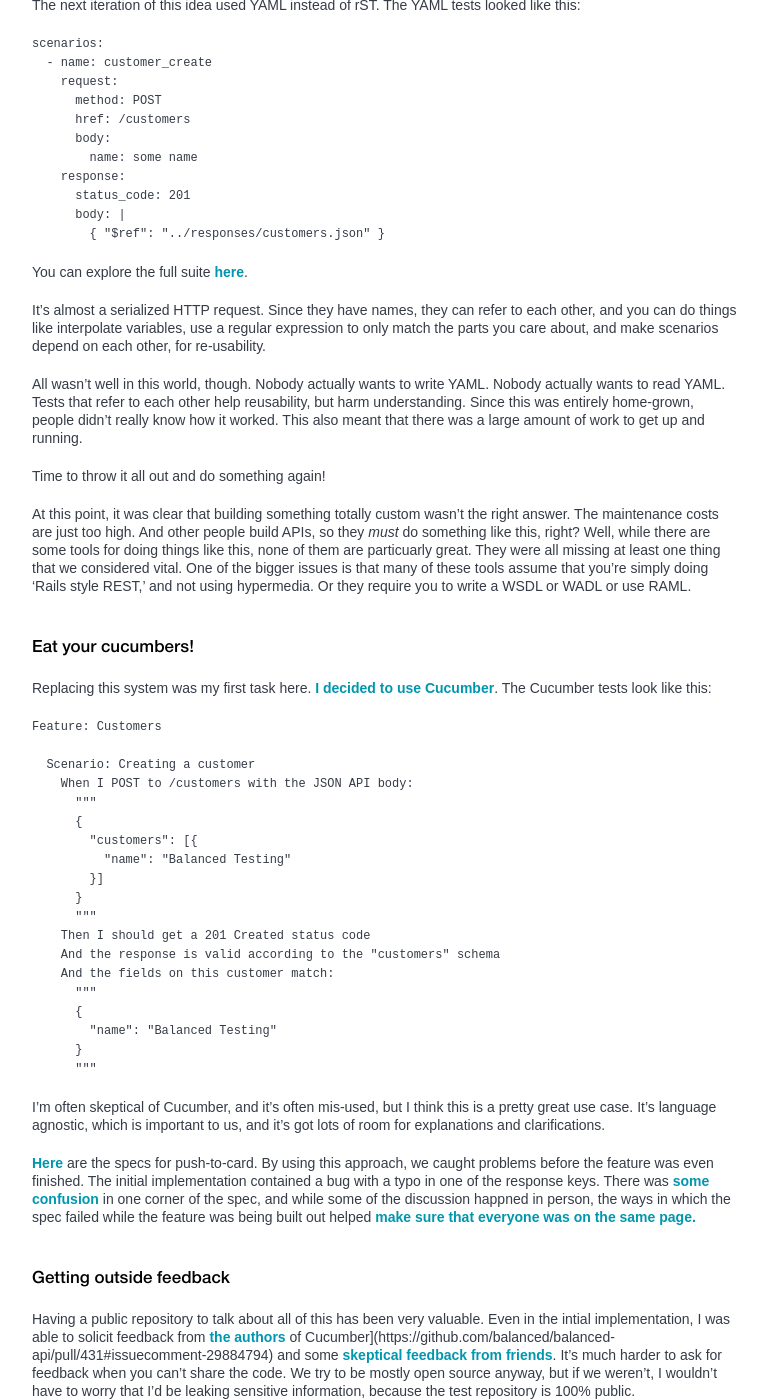
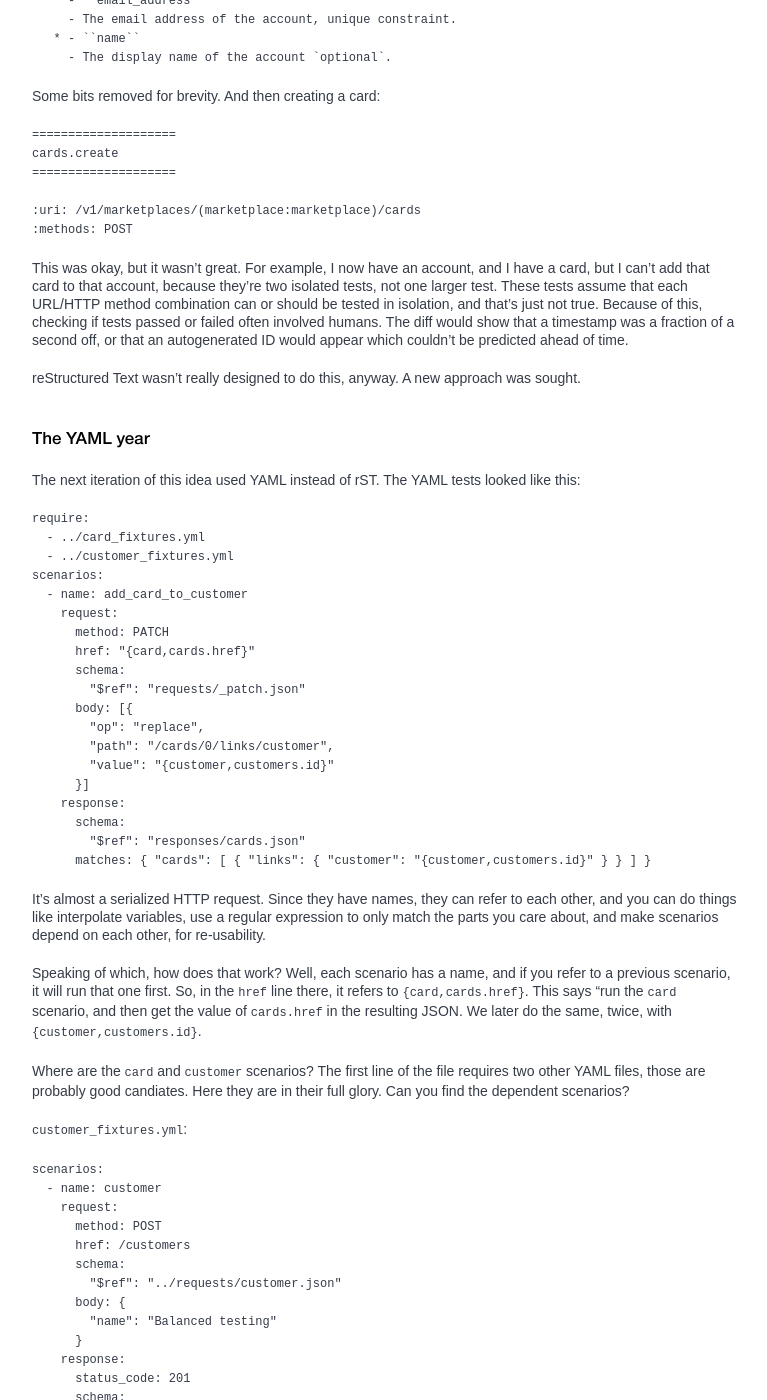
Before and after one commit to balanced/balanced.github.com, a Jekyll site: the page built from _posts/2014-05-14-tdd-your-api.md, in a window 1280 px wide and 1400 px high, scrolled down 2581 px. Shown: the whole window, without its empty margins (143-910 px from the left). Built offline with Jekyll 4.4.1, drawn with Linux system fonts in a browser that asks for light colours; nearby versions of some CDN libraries; some of the changed text lies outside the part shown.

Commit message:
Improve examples.
Now they're not just the same, but one with mutliple steps.

````diff
--- a/_posts/2014-05-14-tdd-your-api.md
+++ b/_posts/2014-05-14-tdd-your-api.md
@@ -98,23 +98,52 @@
 ## An initial solution
 
 It was settled that reStructured Text was the answer. [Here's what they looked
-like](https://github.com/balanced/balanced-api/commit/a71a415311929c88d8e8c976d6199b493953800c):
+like](https://github.com/balanced/balanced-api/commit/a71a415311929c88d8e8c976d6199b493953800c),
+roughly.
 
 ```
 ===============
-customers.create
+accounts.create
 ===============
 
-:uri: /v1/marketplaces/(marketplace:marketplace)/customers
+:uri: /v1/marketplaces/(marketplace:marketplace)/accounts
+:methods: POST
+
+Fields
+******
+
+
+.. list-table::
+   :widths: 20 80
+   :header-rows: 1
+
+   * - Name
+     - Description
+   * - ``email_address``
+     - The email address of the account, unique constraint.
+   * - ``name``
+     - The display name of the account `optional`.
+```
+
+Some bits removed for brevity. And then creating a card:
+
+```
+====================
+cards.create
+====================
+
+:uri: /v1/marketplaces/(marketplace:marketplace)/cards
 :methods: POST
 ```
 
-This worked okay, but there were a few problems: there was no way for scenarios
-to refer to each other, and while the tests _ran_ in an automated fashion,
-they'd require a human to check for passing or failing. This was because of
-things like timestamps which would be a fraction of a section off, or a
-generated ID number that'd appear in the output which couldn't be predicted
-from the start.
+This was okay, but it wasn't great. For example, I now have an account, and I
+have a card, but I can't add that card to that account, because they're two
+isolated tests, not one larger test. These tests assume that each URL/HTTP
+method combination can or should be tested in isolation, and that's just not
+true. Because of this, checking if tests passed or failed often involved
+humans.  The diff would show that a timestamp was a fraction of a second off,
+or that an autogenerated ID would appear which couldn't be predicted ahead of
+time.
 
 reStructured Text wasn't really designed to do this, anyway. A new approach was
 sought.
@@ -125,29 +154,217 @@
 like this:
 
 ```
+require:
+  - ../card_fixtures.yml
+  - ../customer_fixtures.yml
 scenarios:
-  - name: customer_create
+  - name: add_card_to_customer
     request:
-      method: POST
-      href: /customers
-      body:
-        name: some name
+      method: PATCH
+      href: "{card,cards.href}"
+      schema:
+        "$ref": "requests/_patch.json"
+      body: [{
+        "op": "replace",
+        "path": "/cards/0/links/customer",
+        "value": "{customer,customers.id}"
+      }]
     response:
-      status_code: 201
-      body: |
-        { "$ref": "../responses/customers.json" }
+      schema:
+        "$ref": "responses/cards.json"
+      matches: { "cards": [ { "links": { "customer": "{customer,customers.id}" } } ] }
 ```
-
-You can explore the full suite
-[here](https://github.com/balanced/balanced-api/tree/revision0).
 
 It's almost a serialized HTTP request. Since they have names, they can refer to
 each other, and you can do things like interpolate variables, use a regular
 expression to only match the parts you care about, and make scenarios depend on
 each other, for re-usability.
 
-All wasn't well in this world, though. Nobody actually wants to write YAML.
-Nobody actually wants to read YAML.  Tests that refer to each other help
+Speaking of which, how does that work? Well, each scenario has a name, and if
+you refer to a previous scenario, it will run that one first. So, in the `href`
+line there, it refers to `{card,cards.href}`. This says "run the `card` scenario,
+and then get the value of `cards.href` in the resulting JSON. We later do the
+same, twice, with `{customer,customers.id}`.
+
+Where are the `card` and `customer` scenarios? The first line of the file requires
+two other YAML files, those are probably good candiates. Here they are in their
+full glory. Can you find the dependent scenarios?
+
+`customer_fixtures.yml`:
+
+```
+scenarios:
+  - name: customer
+    request:
+      method: POST
+      href: /customers
+      schema:
+        "$ref": "../requests/customer.json"
+      body: {
+        "name": "Balanced testing"
+      }
+    response:
+      status_code: 201
+      schema:
+        "$ref": "../responses/customers.json"
+
+  - name: underwritten_merchant
+    request:
+      method: POST
+      href: /customers
+      schema:
+        "$ref": "requests/customer.json"
+      body: {
+        "name": "Henry Ford",
+        "dob_month": 7,
+        "dob_year": 1963,
+        "address": {
+          "postal_code": "48120"
+        }
+      }
+    response:
+      status_code: 201
+      schema:
+        "$ref": "responses/customers.json"
+      matches: { "customers": [ { "merchant_status": "underwritten" } ] }
+
+  - name: customer_with_card
+    request:
+      method: POST
+      href: /customers
+      schema:
+        "$ref": "requests/customer.json"
+      body: {
+        "name": "Darius the Great",
+        "email": "darius.great@gmail.com",
+        "source": {
+          "name": "Darius the Great",
+          "number": "4111111111111111",
+          "expiration_month": 12,
+          "expiration_year": 2016,
+          "cvv": "123",
+          "address": {
+            "line1": "965 Mission St",
+            "line2": "Suite 425",
+            "city": "San Francisco",
+            "state": "CA",
+            "postal_code": "94103"
+          }
+        },
+        "meta": {
+          "ip_address": "174.240.15.249"
+        }
+      }
+    response:
+      status_code: 201
+      schema:
+        "$ref": "responses/customers.json"
+
+  - name: merchant_with_bank_account
+    request:
+      method: POST
+      href: /customers
+      schema:
+        "$ref": "requests/customer.json"
+      body: {
+        "name": "Henry Ford",
+        "dob_month": 7,
+        "dob_year": 1963,
+        "address": {
+          "postal_code": "48120"
+        },
+        "destination": {
+          "name": "Kareem Abdul-Jabbar",
+          "account_number": "9900000000",
+          "routing_number": "021000021",
+          "account_type": "checking"
+        }
+      }
+    response:
+      status_code: 201
+      schema:
+        "$ref": "responses/customers.json"
+      matches: { "customers": [ { "merchant_status": "underwritten" } ] }
+```
+
+`card_fixtures.yml`:
+
+```
+require:
+  - ./customer_fixtures.yml
+scenarios:
+  - name: card
+    request:
+      method: POST
+      href: /cards
+      schema:
+        "$ref": "requests/card.json"
+      body: {
+        "number": "4111 1111 1111 1111",
+        "expiration_month": 12,
+        "expiration_year": 2016,
+        "cvv": "123",
+        "address": {
+          "line1": "965 Mission St",
+          "postal_code": "94103"
+        }
+      }
+    response:
+      status_code: 201
+      schema:
+        "$ref": "responses/cards.json"
+
+  - name: customer_card
+    request:
+      method: POST
+      href: /cards
+      schema:
+        "$ref": "requests/card.json"
+      body: {
+        "number": "4111 1111 1111 1111",
+        "expiration_month": 12,
+        "expiration_year": 2016,
+      }
+    response:
+      status_code: 201
+      schema:
+        "$ref": "responses/cards.json"
+
+  - name: associate_customer_card_with_customer
+    request:
+      method: PUT
+      href: "{customer,customers.href}"
+      schema:
+        "$ref": "requests/customer.json"
+      body: {
+        "card_uri": "{customer_card,cards.href}"
+      }
+    response:
+      schema:
+        "$ref": "responses/customers.json"
+
+  - name: card_processor_failure
+    request:
+      method: POST
+      href: /cards
+      schema:
+        "$ref": "requests/card.json"
+      body: {
+        "number": "4444444444444448",
+        "expiration_month": 12,
+        "expiration_year": 2018
+      }
+    response:
+      status_code: 201
+      schema:
+        "$ref": "responses/cards.json"
+```
+
+You can explore the full suite
+[here](https://github.com/balanced/balanced-api/tree/54ec6f0d0cb5bcdfd1e36c1493c7ee247438db27).
+
+Did that make your eyes glaze over? Exactly. Nobody actually wants to write
+YAML. Nobody actually wants to read YAML. Tests that refer to each other help
 reusability, but harm understanding. Since this was entirely home-grown, people
 didn't really know how it worked. This also meant that there was a large amount
 of work to get up and running.
@@ -170,30 +387,35 @@
 tests look like this:
 
 ```
-Feature: Customers
+Feature: Credit cards
 
-  Scenario: Creating a customer
-    When I POST to /customers with the JSON API body:
+  Scenario: Add a card to a customer
+    Given I have tokenized a card
+    And I have created a customer
+    When I make a PATCH request to /cards/:card_id with the body:
       """
-      {
-        "customers": [{
-          "name": "Balanced Testing"
+        [{
+          "op": "replace",
+          "path": "/cards/0/links/customer",
+          "value": ":customer_id"
         }]
-      }
       """
-    Then I should get a 201 Created status code
-    And the response is valid according to the "customers" schema
-    And the fields on this customer match:
+    Then I should get a 200 OK status code
+    And I make a GET request to /cards/:card_id
+    Then the response is valid according to the "cards" schema
+    And the fields on this card match:
       """
-      {
-        "name": "Balanced Testing"
-      }
+        {
+          "links": { "customer": ":customer_id" }
+        }
       """
 ```
 
 I'm often skeptical of Cucumber, and it's often mis-used, but I think this is
 a pretty great use case. It's language agnostic, which is important to us, and
-it's got lots of room for explanations and clarifications.
+it's got lots of room for explanations and clarifications. It's clear that this
+needs a card and a customer to work, and I can just find the step definitions
+(or ask Cucumber to tell me where they are) to see the details.
 
 [Here](https://github.com/balanced/balanced-api/pull/580) are the specs for
 push-to-card. By using this approach, we caught problems before the
````
